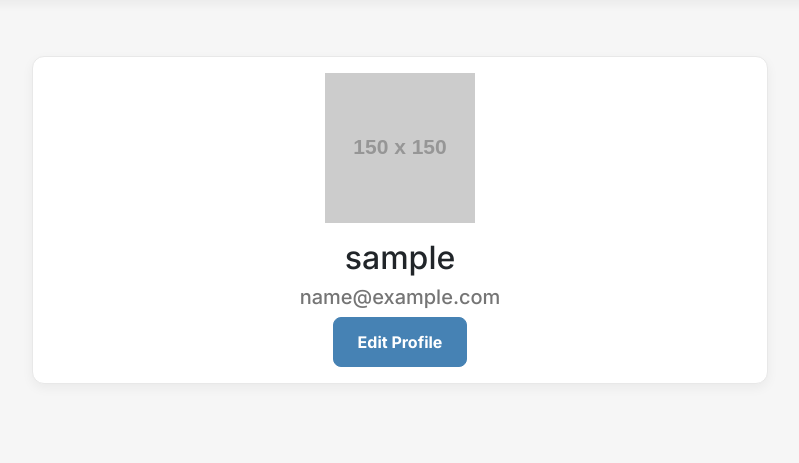
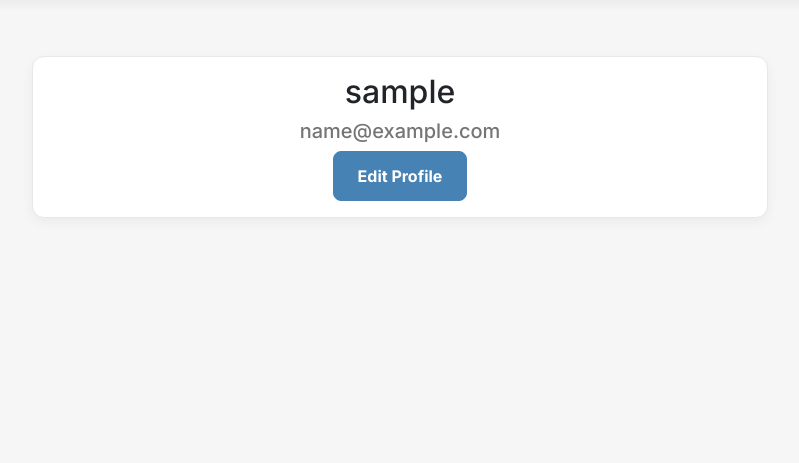
Before and after one commit to jdpclarke/Milestone-Project-3, a Flask app: page /profile in a window 1280 px wide. Shown: the part 82-545 px from the top of the page, without its empty margins (240-1039 px from the left). Run offline with Flask 3, Linux system fonts and the light colour scheme; the visitor is signed in with stand-in values (Sample User, id 1); grey boxes labelled with a size stand in for pictures from a placeholder-image service; some libraries are stand-ins or nearby versions.

Commit message:
Removed all profile image references in profile.html and models.py

```diff
--- a/models.py
+++ b/models.py
@@ -12,7 +12,6 @@ class User(UserMixin, db.Model):
     email = db.Column(db.String(120), unique=True, nullable=False)
     password_hash = db.Column(db.String(128))
     created_at = db.Column(db.DateTime, default=datetime.utcnow)
-    profile_picture_url = db.Column(db.String(200), default='https://placehold.co/150x150/b0b0b0/ffffff?text=User')
 
     # Relationship: A user can create many projects
     projects = db.relationship(
--- a/templates/profile.html
+++ b/templates/profile.html
@@ -3,11 +3,6 @@
   <div class="col-md-8">
     <div class="card profile-card">
       <div class="card-body text-center">
-        <img
-          src="https://placehold.co/150x150/b0b0b0/ffffff?text={{ user.username[0]|upper }}"
-          alt="Profile Picture"
-          class="mb-3"
-        />
         <h2 class="card-title">{{ user.username }}</h2>
         <h5 class="text-muted">{{ user.email }}</h5>
         <a href="{{ url_for('edit_profile') }}" class="btn btn-primary">Edit Profile</a>
```
